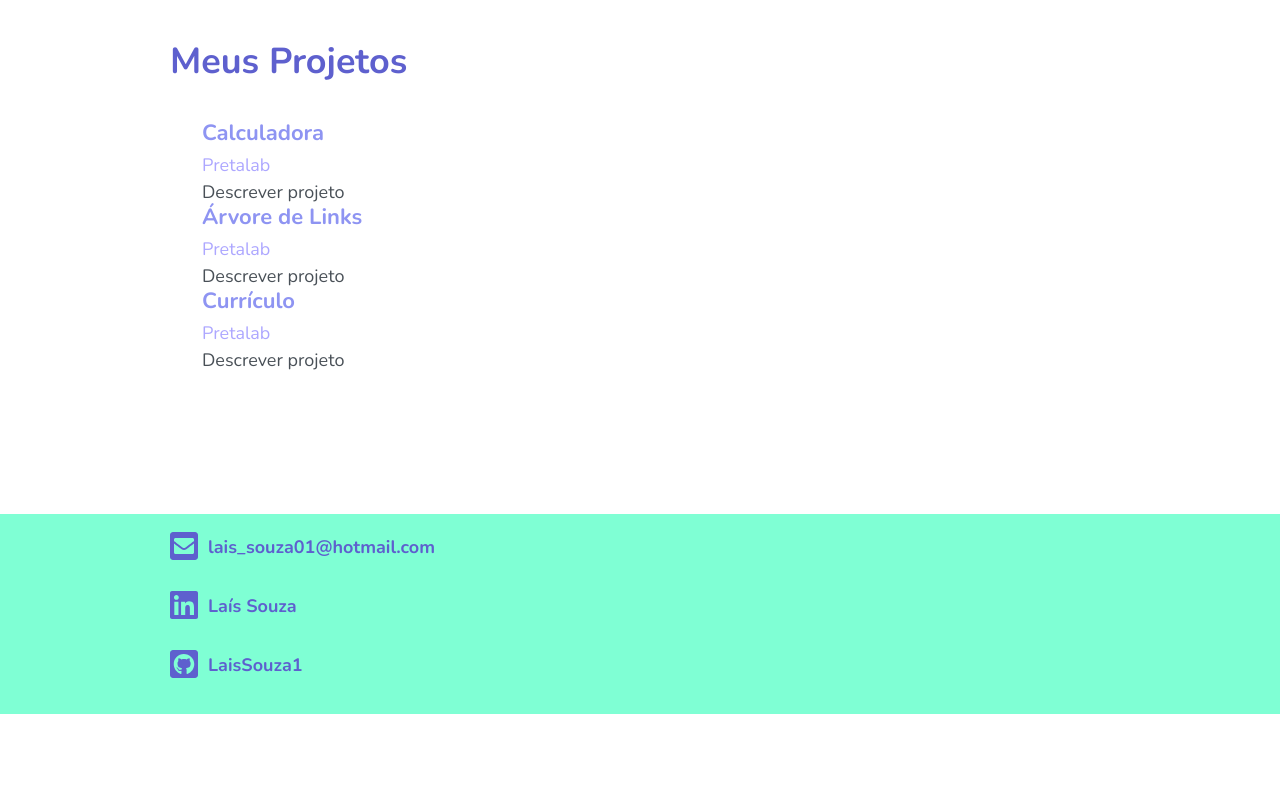
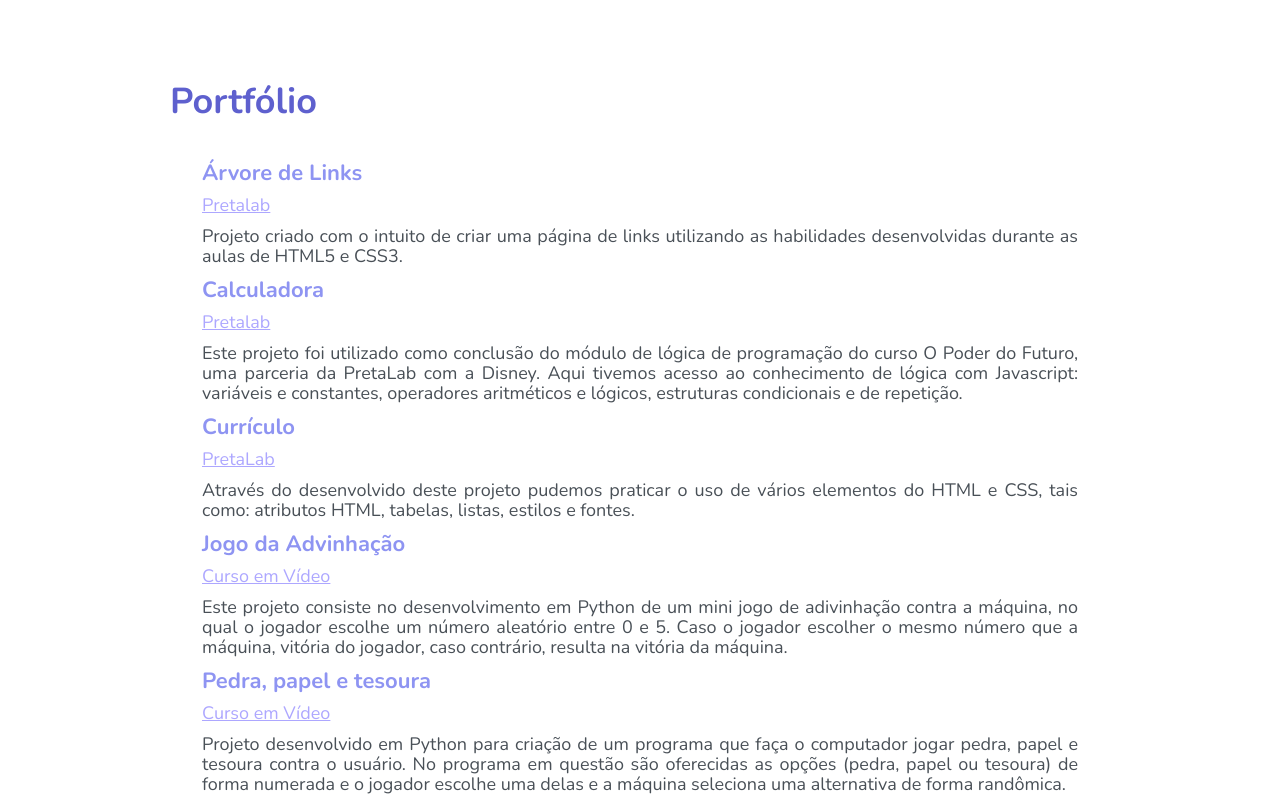
Before and after one commit to LaisSouza1/projeto-final-html-css, a plain HTML site: page index.html in a window 1280 px wide. Shown: the part 1424-2222 px from the top of the page. Before the commit the page ends 2138 px from the top, so only its background shows below. Drawn offline with nearby package versions, Linux system fonts and the light colour scheme.

Commit message:
Projeto alterado

```diff
--- a/index.html
+++ b/index.html
@@ -55,6 +55,13 @@
             <div class="lista-item">
                 <ul>
                     <li>
+                        <li>
+                            <p class="lista-titulo">Bacharelado em Fisioterapia</p>
+                            <p class="lista-local">Faculdade Maurício de Nassau</p>
+                            <p class="lista-descricao">
+                                Graduação em Fisioterapia realizada no periodo entre 2011 e 2015.
+                            </p>
+                        </li>
                         <p class="lista-titulo">Ciclo Formativo Básico</p>
                         <a href="https://www.pretalab.com/formacao" target="_blank" rel="external"
                             class="lista-local">Pretalab</a>
@@ -87,32 +94,61 @@
 
         <div class="container article-lista">
             <div>
-                <h2 class="topico-principal">Meus Projetos</h2>
+                <h2 class="topico-principal">Portfólio</h2>
             </div>
+
             <div class="lista-item">
                 <ul>
                     <li>
+                        <p class="lista-titulo">Árvore de Links</p>
+                        <a href="https://links-laissouza.netlify.app/" target="_blank" rel="external"
+                            class="lista-local">Pretalab</a>
+                        <p class="lista-descricao">
+                            Projeto criado com o intuito de criar uma página de links utilizando as habilidades
+                            desenvolvidas durante as aulas de HTML5 e CSS3.
+                        </p>
+
                         <p class="lista-titulo">Calculadora</p>
                         <a href="https://laissouza-pretalabdisney.netlify.app/" target="_blank" rel="external"
                             class="lista-local">Pretalab</a>
                         <p class="lista-descricao">
-                            Descrever projeto
+                            Este projeto foi utilizado como conclusão do módulo de lógica de programação do
+                            curso O Poder do Futuro, uma parceria da PretaLab com a Disney. Aqui
+                            tivemos acesso ao conhecimento de lógica com Javascript: variáveis e
+                            constantes, operadores aritméticos e lógicos, estruturas condicionais e
+                            de repetição.
                         </p>
 
-                        <p class="lista-titulo">Árvore de Links</p>
-                        <a href="https://links-laissouza.netlify.app/" target="_blank" rel="external"
-                            class="lista-local">Pretalab</a>
+
+                        <p class="lista-titulo">Currículo</p>
+                        <a href="https://curriculo-laissouza.netlify.app/" target="_blank" rel="external"
+                            class="lista-local">PretaLab</a>
                         <p class="lista-descricao">
-                            Descrever projeto
+                            Através do desenvolvido deste projeto pudemos praticar o uso de vários elementos do HTML e
+                            CSS,
+                            tais como: atributos HTML, tabelas, listas, estilos e fontes.
                         </p>
 
-                        <p class="lista-titulo">Currículo</p>
-                        <a href="https://laissouza-pretalabdisney.netlify.app/" target="_blank" rel="external"
-                            class="lista-local">Pretalab</a>
+                        <p class="lista-titulo">Jogo da Advinhação</p>
+                        <a href="https://github.com/LaisSouza1/jogo-adivinhacao" target="_blank" rel="external"
+                            class="lista-local">Curso em Vídeo</a>
                         <p class="lista-descricao">
-                            Descrever projeto
+                            Este projeto consiste no desenvolvimento em Python de um mini jogo de adivinhação contra a
+                            máquina, no qual o jogador escolhe um número aleatório entre 0 e 5. Caso o jogador escolher
+                            o mesmo
+                            número que a máquina, vitória do jogador, caso contrário, resulta na vitória da máquina.
                         </p>
 
+                        <p class="lista-titulo">Pedra, papel e tesoura</p>
+                        <a href="https://github.com/LaisSouza1/pedra-papel-tesoura" target="_blank" rel="external"
+                            class="lista-local">Curso em Vídeo</a>
+                        <p class="lista-descricao">
+                            Projeto desenvolvido em Python para criação de um programa que faça o computador jogar
+                            pedra, papel e tesoura contra
+                            o usuário. No programa em questão são oferecidas as opções (pedra, papel ou tesoura) de
+                            forma numerada e o jogador escolhe uma delas e a máquina seleciona uma alternativa de forma
+                            randômica.
+                        </p>
                     </li>
                 </ul>
 
--- a/styles.css
+++ b/styles.css
@@ -24,6 +24,7 @@
     display: flex;
     justify-content: flex-end;
     width: 100%;
+
 }
 
 .lista-menu {
@@ -34,14 +35,13 @@
 
 }
 
+
 .perfil {
     height: 100vh;
     display: flex;
 
 
 }
-
-
 
 .container {
     margin-right: auto;
@@ -121,8 +121,9 @@
     padding: 32px;
 }
 
-.lista-item ul li {
+.lista-item ul li  a:link{
     margin-bottom: 32px;
+    text-decoration: underline;
 }
 
 .lista-titulo {
@@ -141,9 +142,11 @@
 
 .lista-descricao {
     font-size: 18px;
-    margin-top: 5px;
+    margin-top: 9px;
+    margin-bottom: 9px;
     line-height: 20px;
     font-weight: 400;
+    text-align: justify;
     color: #495057;
 
 }
```
